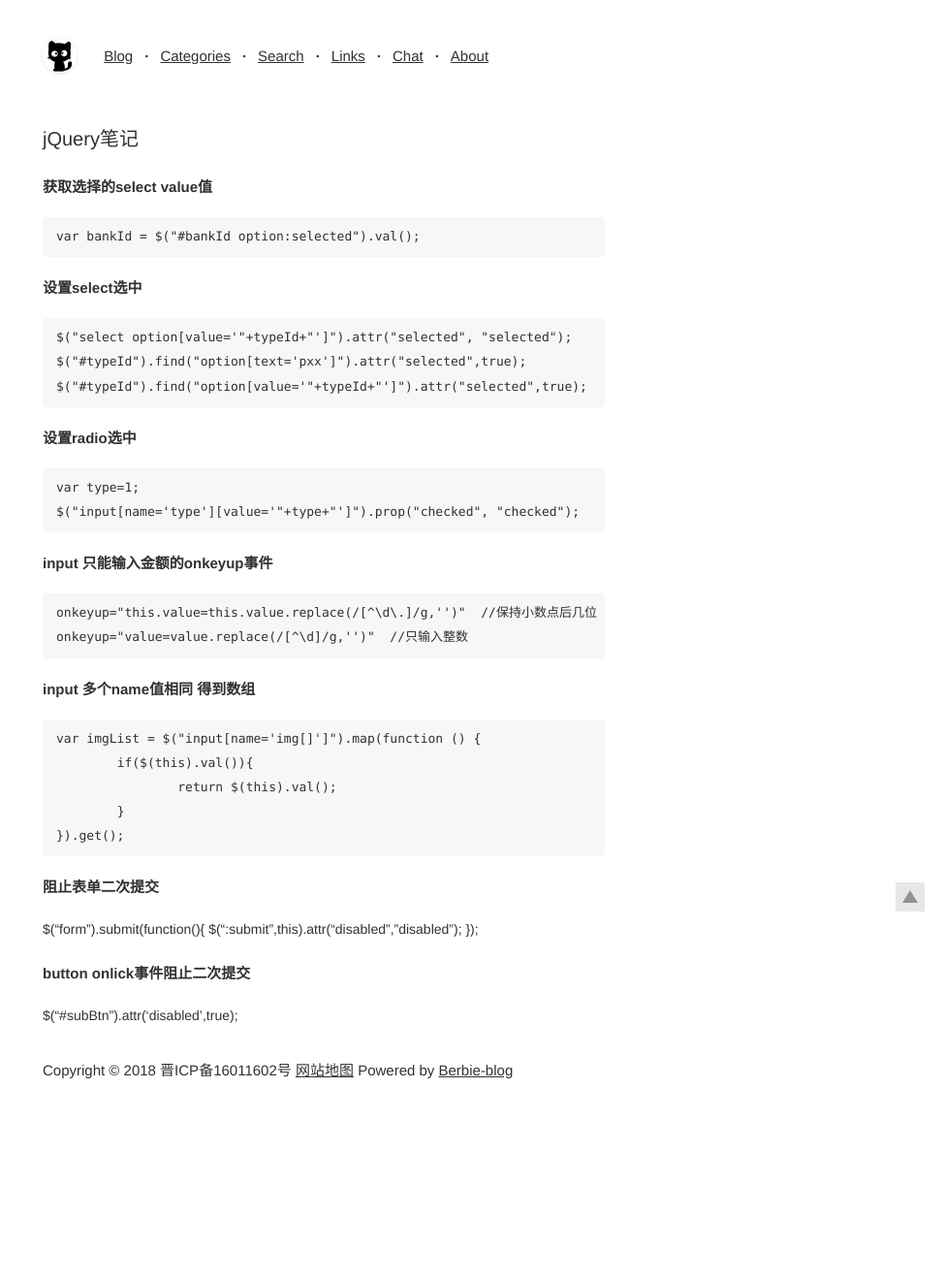
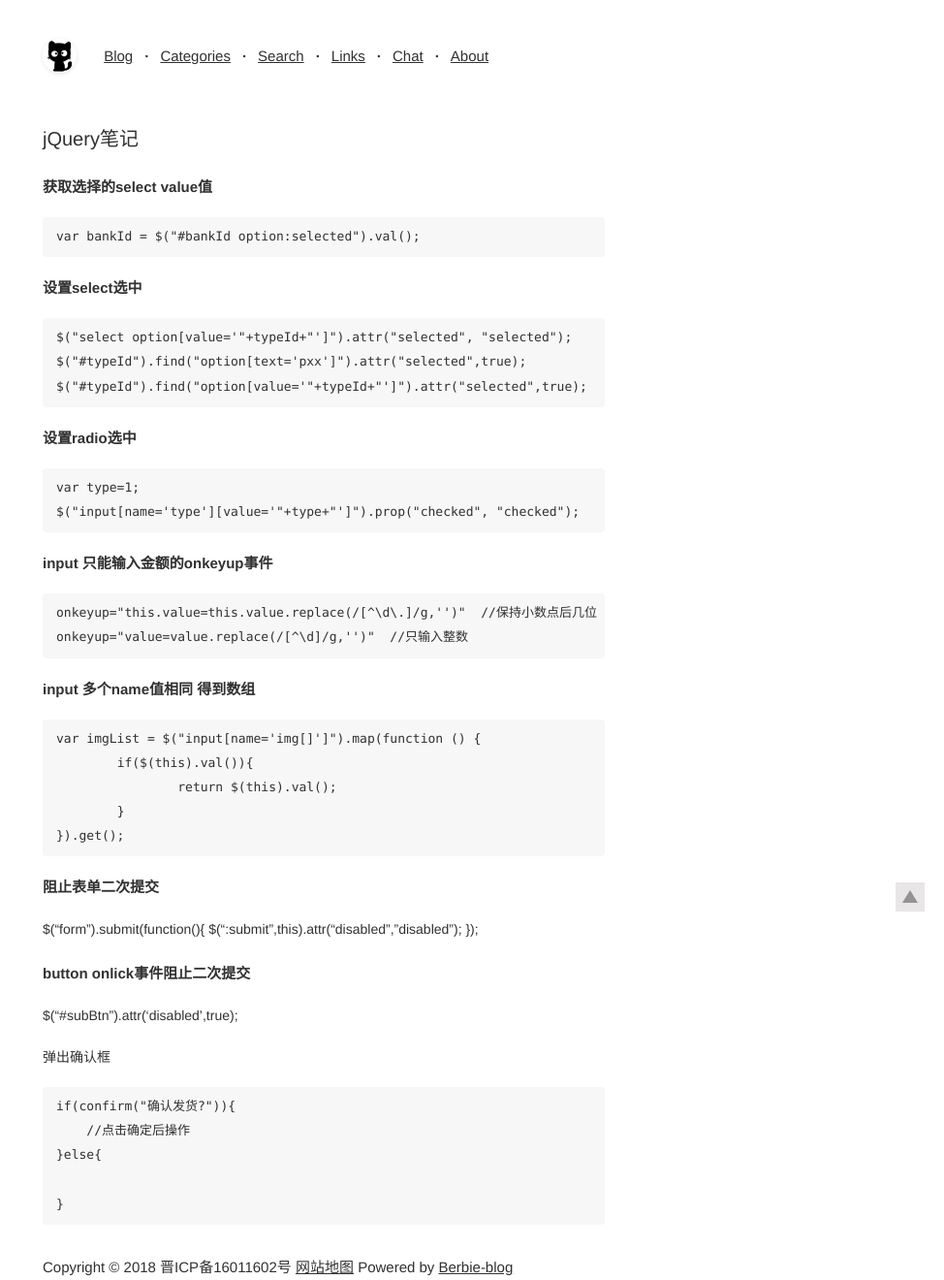
Before and after one commit to wjinbo/wjinbo.github.io, a Jekyll site: the page built from _posts/2018-07-03-jQuery笔记.md, in a window 1280 px wide. Shown: the whole page at 97% size, without its empty margins (306-1280 px from the left). Built offline with Jekyll 4.4.1, drawn with Linux system fonts in a browser that asks for light colours; before the commit the page ends 1117 px from its top, so only the background shows below that.

Commit message:
update jquery

````diff
--- a/_posts/2018-07-03-jQuery笔记.md
+++ b/_posts/2018-07-03-jQuery笔记.md
@@ -47,3 +47,12 @@ $("form").submit(function(){
 
 ### button onlick事件阻止二次提交
 $("#subBtn").attr('disabled',true);
+
+弹出确认框
+```
+if(confirm("确认发货?")){
+    //点击确定后操作
+}else{
+
+}
+```
````
